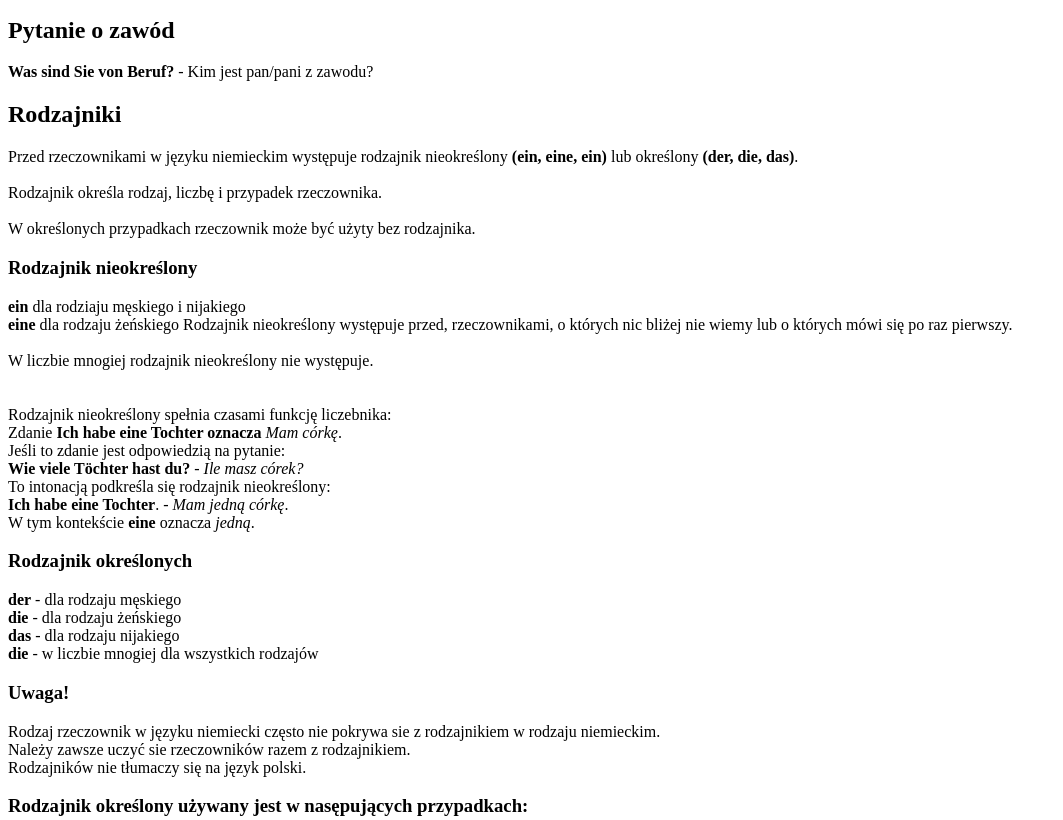
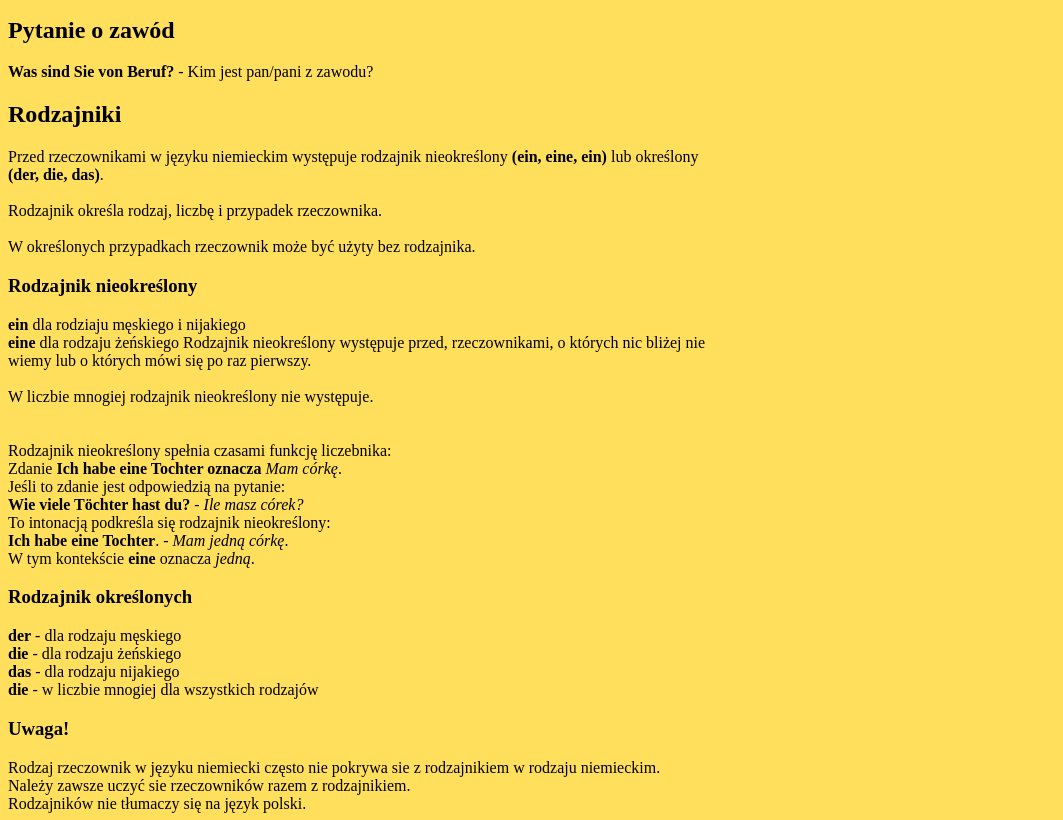
Before and after one commit to michal-robert-adamczyk/German-self-studying, a plain HTML site: page Lektion1.html in a window 1280 px wide. Shown: the part 719-1539 px from the top of the page, without its empty margins (0-1063 px from the left). Drawn offline with Linux system fonts and the light colour scheme.

Commit message:
width 700px for body--content

```diff
--- a/Lektion1.html
+++ b/Lektion1.html
@@ -11,7 +11,7 @@
 </head>
 
 
-<body>
+<body class="body">
     <header>
         Nauka niemieckiego
         <a href="index.html">Die Homepage</a>
@@ -104,11 +104,14 @@
             <h2>
                 Rodzajniki
             </h2>
-            Przed rzeczownikami w języku niemieckim występuje rodzajnik nieokreślony <strong>(ein, eine, ein)</strong>
-            lub określony
-            <strong>(der, die, das)</strong>.<br /><br />
-            Rodzajnik określa rodzaj, liczbę i przypadek rzeczownika.<br /><br />
-            W określonych przypadkach rzeczownik może być użyty bez rodzajnika.
+            <p class="body--content">
+                Przed rzeczownikami w języku niemieckim występuje rodzajnik nieokreślony <strong>(ein, eine, ein)</strong>
+                lub określony
+                <strong>(der, die, das)</strong>.<br /><br />
+                Rodzajnik określa rodzaj, liczbę i przypadek rzeczownika.<br /><br />
+                W określonych przypadkach rzeczownik może być użyty bez rodzajnika.
+            </p>
+
 
 
 
--- a/style.css
+++ b/style.css
@@ -1,5 +1,9 @@
 .navigation--link{
     color: #FF5964;
+}
+.body--content{
+    display: block;
+    width: 700px;
 }
 .body{
     background: #FFDF5C;
```
